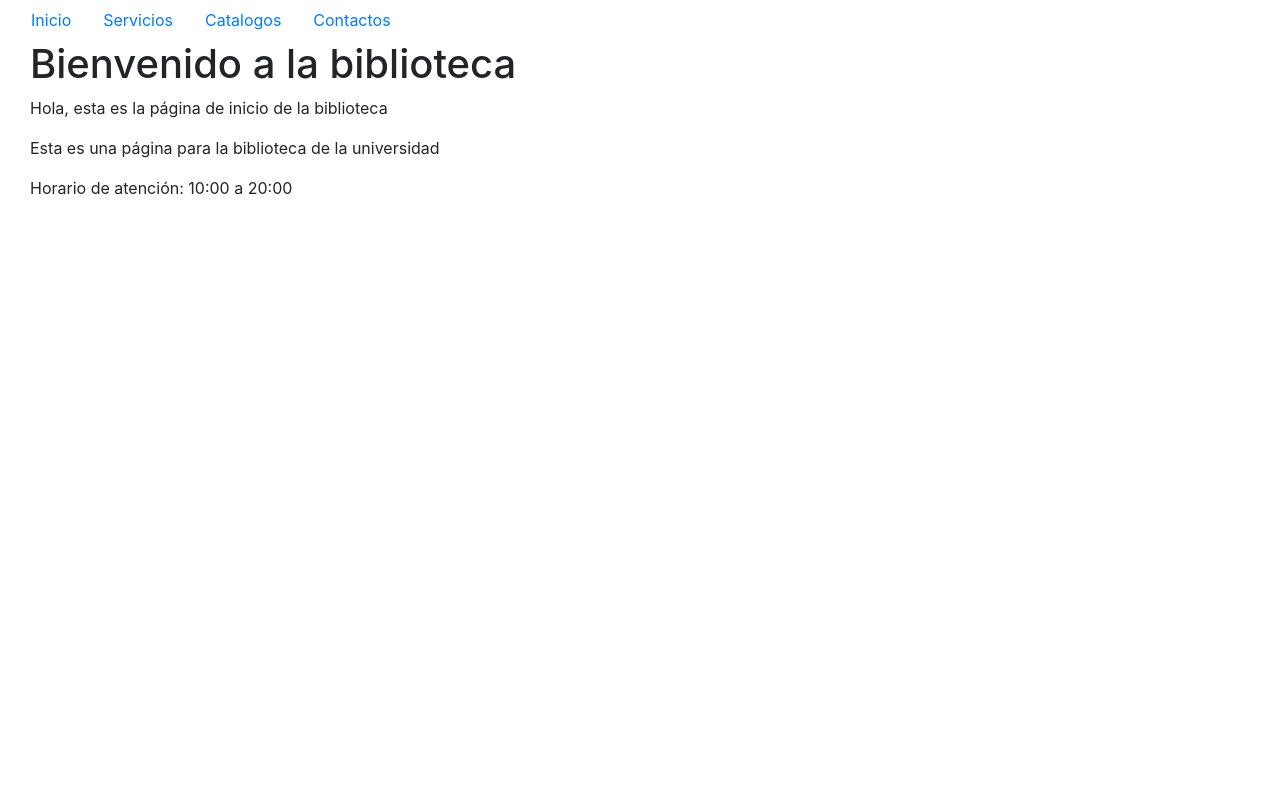
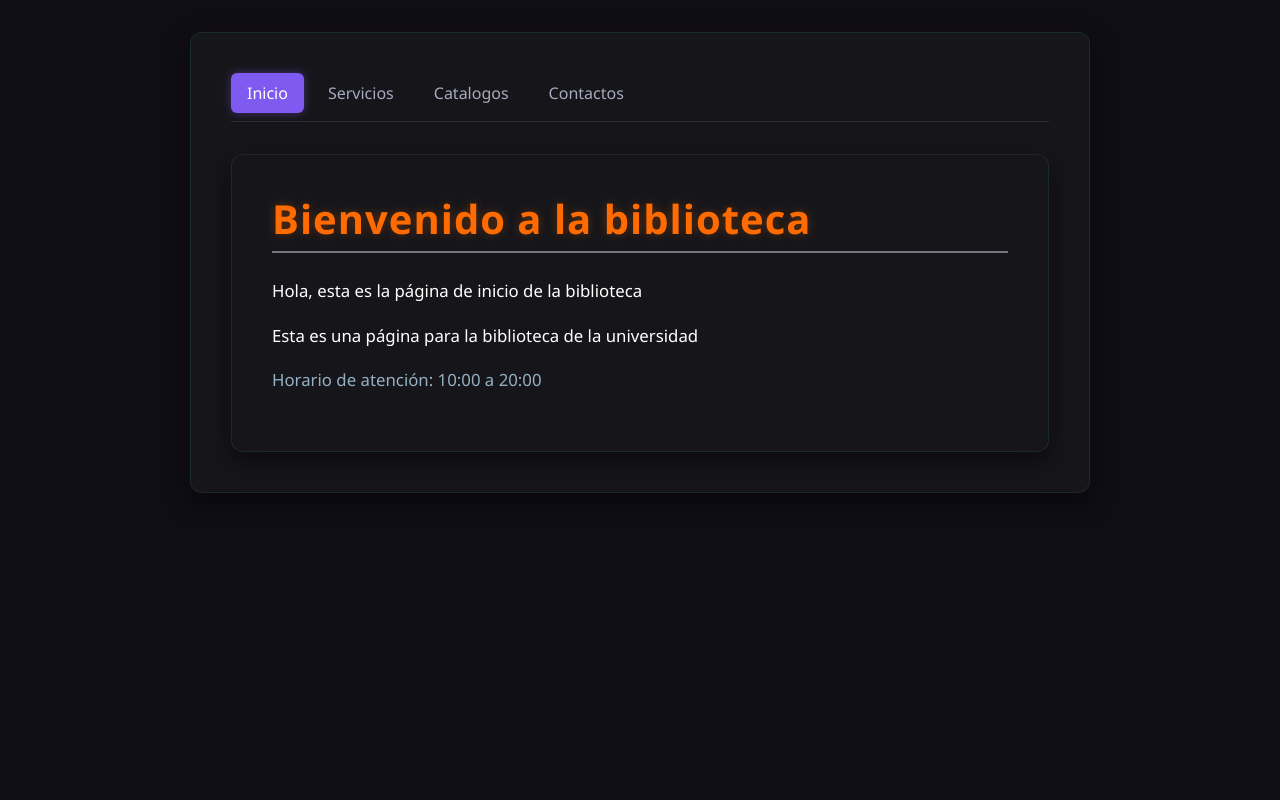
Before and after one commit to 71206leo-wq/biblioteca, a Flask app: page / in a window 1280 px wide. Run offline with Flask 3, Linux system fonts and the light colour scheme.

Commit message:
"Aplicacion de estilos 30/10/2026"

```diff
--- /dev/null
+++ b/static/css/styles.css
@@ -0,0 +1,86 @@
+/* ==========================================
+   ESTILOS GENERALES Y TEMA HALLOWEEN
+   ========================================== */
+
+/* Fondo global y tipografía */
+body {
+    background-color: #0f0e17;
+    color: #a7a9be;
+    font-family: 'Segoe UI', Roboto, Helvetica, Arial, sans-serif;
+    min-height: 100vh;
+    padding-top: 2rem;
+    padding-bottom: 2rem;
+}
+
+/* Tarjeta principal donde se aloja el contenido */
+.container-fluid {
+    max-width: 900px;
+    background-color: #16161a;
+    border: 1px solid #2cb67d22;
+    border-radius: 12px;
+    padding: 2.5rem;
+    box-shadow: 0 8px 24px rgba(0, 0, 0, 0.6), 0 0 15px rgba(255, 107, 0, 0.05);
+}
+
+/* ==========================================
+   ENCABEZADOS Y TEXTO (Vistas individuales)
+   ========================================== */
+
+/* Títulos H1 de todas las páginas */
+h1 {
+    color: #ff6b00;
+    font-weight: 700;
+    letter-spacing: 1px;
+    margin-bottom: 1.5rem;
+    border-bottom: 2px solid #72757e;
+    padding-bottom: 0.5rem;
+    text-shadow: 0 0 10px rgba(255, 107, 0, 0.3);
+}
+
+/* Párrafos de información */
+p {
+    font-size: 1.05rem;
+    line-height: 1.7;
+    color: #fffffe;
+    margin-bottom: 1rem;
+}
+
+/* Resaltar datos de contacto o detalles */
+p:last-child {
+    color: #94b0c2;
+}
+
+/* ==========================================
+   BARRA DE NAVEGACIÓN (layout.html)
+   ========================================== */
+
+.nav {
+    border-bottom: 1px solid #2b2c34;
+    margin-bottom: 2rem;
+    padding-bottom: 0.5rem;
+}
+
+.nav-item {
+    margin-right: 0.5rem;
+}
+
+.nav-link {
+    color: #a7a9be !important;
+    font-weight: 500;
+    border-radius: 6px;
+    transition: all 0.3s ease;
+    padding: 0.5rem 1rem;
+}
+
+/* Efecto hover en menú */
+.nav-link:hover {
+    color: #ff6b00 !important;
+    background-color: rgba(255, 107, 0, 0.1);
+}
+
+/* Enlace activo */
+.nav-link.active {
+    color: #fffffe !important;
+    background-color: #7f5af0 !important;
+    box-shadow: 0 0 10px rgba(127, 90, 240, 0.4);
+}
--- a/templates/layout.html
+++ b/templates/layout.html
@@ -6,7 +6,8 @@
         <meta name="viewport" content="width=device-width, initial-scale=1.0">
         <title>{{titulo}}</title>
     </head>
-    <body>
+    <link rel="stylesheet" href="{{ url_for('static', filename='css/styles.css') }}">
+
         <div class="container-fluid">
             <ul class="nav">
                 <li class="nav-item">
```
